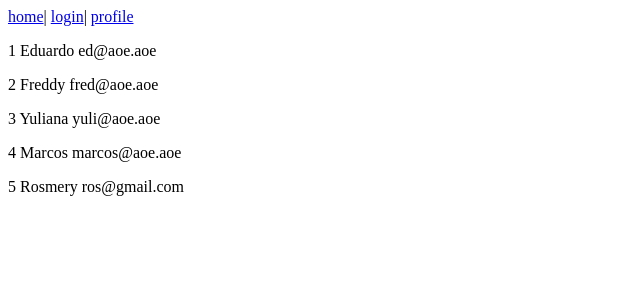
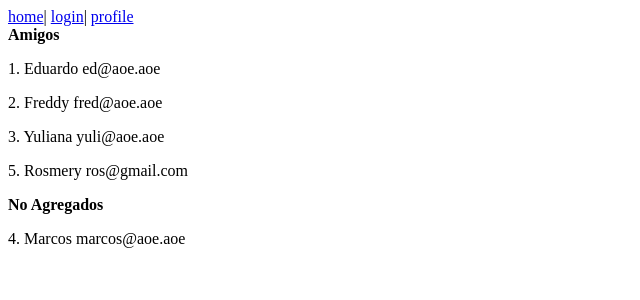
Before and after one commit to roswil/chatmsg, an Angular app: page / in a window 1280 px wide. Shown: the top 300 px of the page, without its empty margins (0-640 px from the left). Built offline with nearby package versions, Linux system fonts and the light colour scheme.

Commit message:
mi primera lista de contactos

```diff
--- a/src/app/home/home.component.html
+++ b/src/app/home/home.component.html
@@ -1,3 +1,16 @@
-<p *ngFor="let user of friends; let i=index">
-{{i+1}} {{user.nick}} {{user.email}}
+<br/>
+<b>Amigos</b>
+<ng-container *ngFor="let user of friends; let i=index">
+
+<p *ngIf="user.friend" >
+{{i+1}}. {{user.nick}} {{user.email}}
 </p>
+</ng-container>
+
+<b>No Agregados</b>
+<ng-container *ngFor="let user of friends; let i=index">
+
+<p *ngIf="!user.friend" >
+{{i+1}}. {{user.nick}} {{user.email}}
+</p>
+</ng-container>
```
